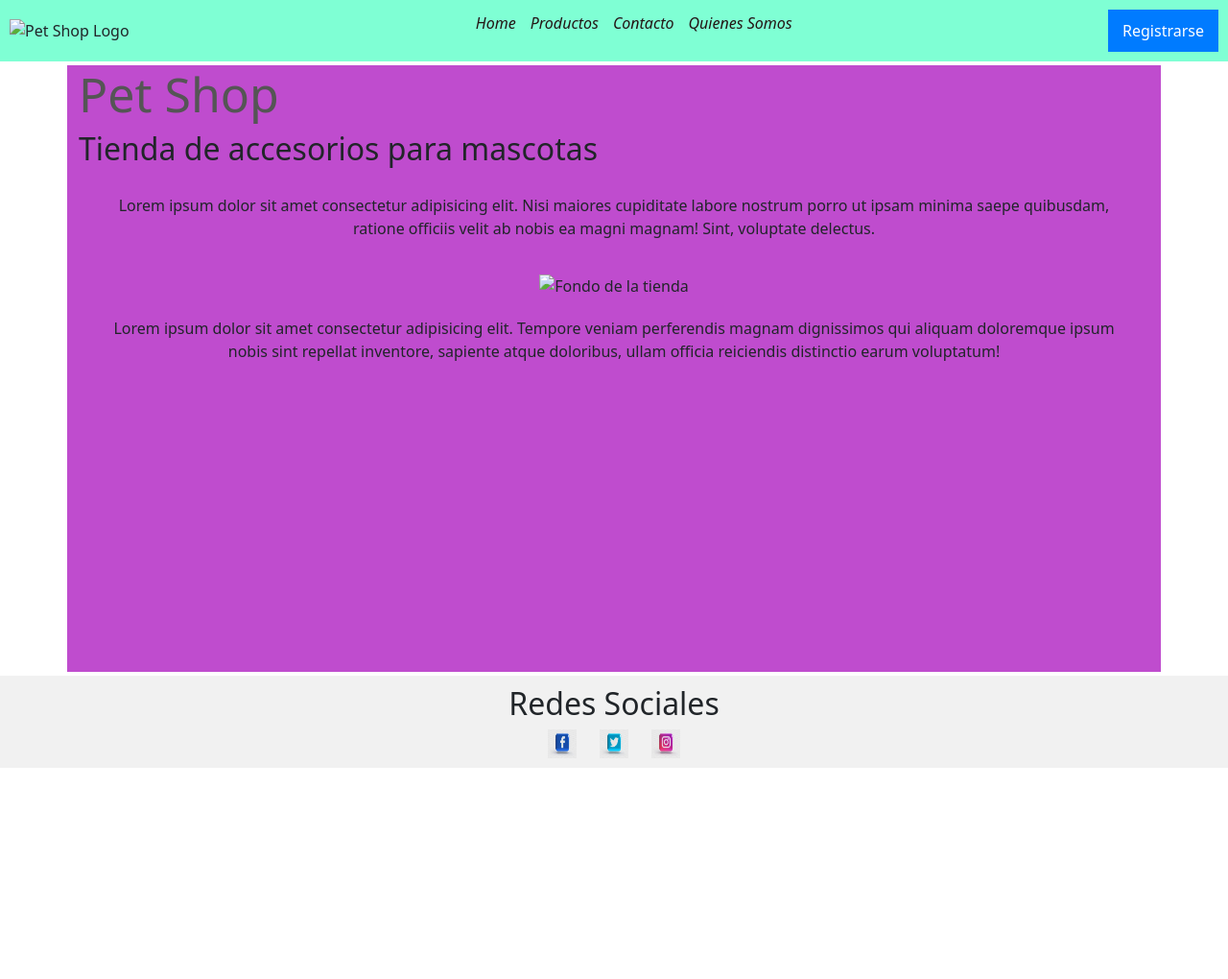
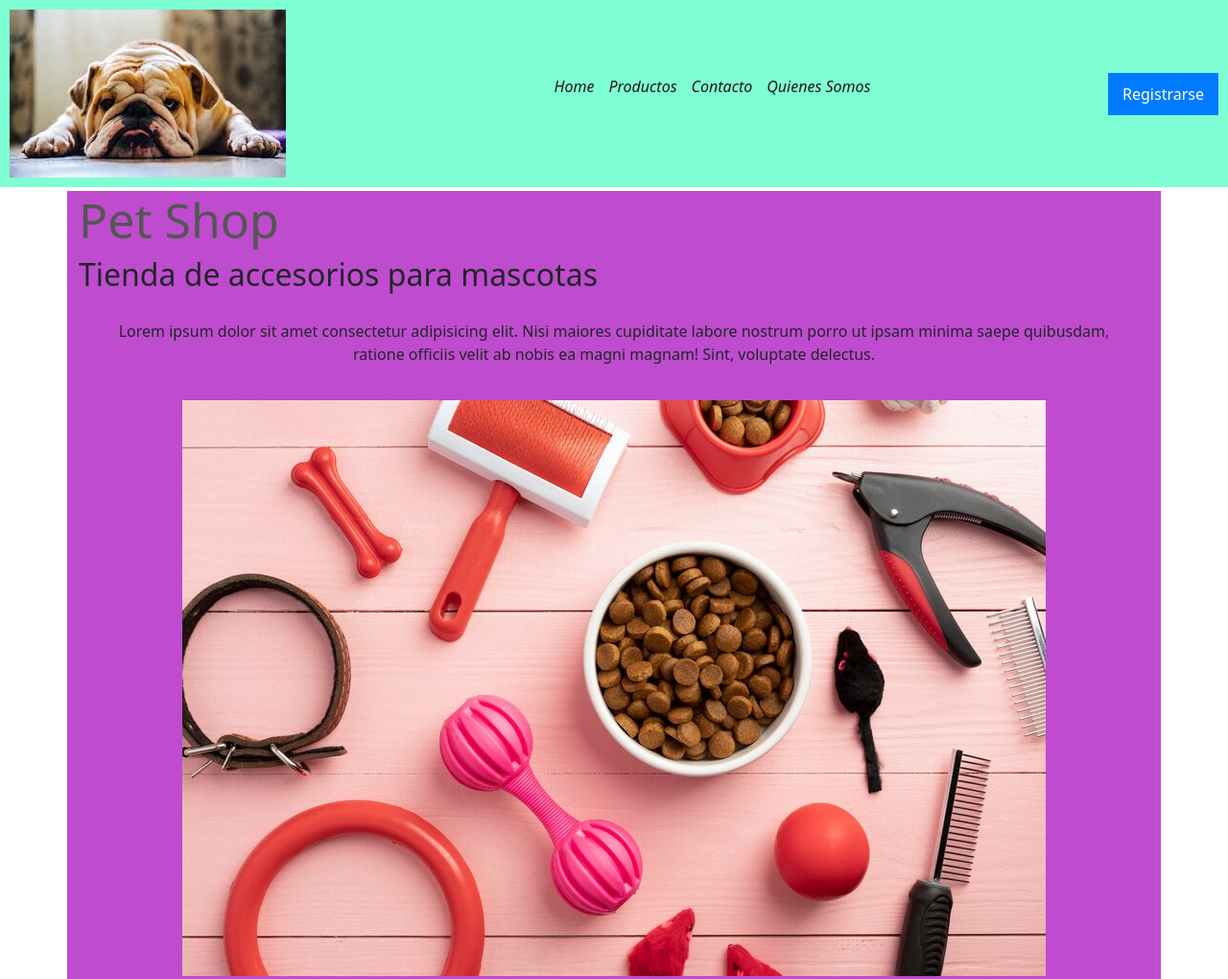
Before and after one commit to Marciocalderon/2da-alejandro-calderon, a plain HTML site: page index.html in a window 1280 px wide. Shown: the top 1020 px of the page at 96% size. Before the commit the page ends 800 px from the top, so only its background shows below. Drawn offline with nearby package versions, Linux system fonts and the light colour scheme; files whose address does not match are found by name.

Commit message:
correccion imagenes index

```diff
--- a/index.html
+++ b/index.html
@@ -11,7 +11,7 @@
     <div class="grid-container">
         <header>
             <nav class="nav">
-                <img class="nav_img" src="../proyecto/assets/logo.jpeg" alt="Pet Shop Logo">
+                <img class="nav_img" src="./assets/logo.jpeg" alt="Pet Shop Logo">
                 <div>
                     <ul class="nav_menu">
                         <li><a href="index.html">Home</a></li>
@@ -20,7 +20,7 @@
                         <li><a href="pages/about_us.html">Quienes Somos</a></li>
                     </ul>
                 </div>
-                <button class="nav_boton"><a href="../proyecto/pages/registrarse.html">Registrarse</a></button>
+                <button class="nav_boton"><a href="./pages/registrarse.html">Registrarse</a></button>
             </nav>
         </header>
         <main class="container my-1">
@@ -30,7 +30,7 @@
                 <div>
                     <p>Lorem ipsum dolor sit amet consectetur adipisicing elit. Nisi maiores cupiditate labore nostrum porro ut ipsam minima saepe quibusdam, ratione officiis velit ab nobis ea magni magnam! Sint, voluptate delectus.</p>
                 </div>
-                <img src="../proyecto/assets/fondo.jpg" alt="Fondo de la tienda">
+                <img src="./assets/fondo.jpg" alt="Fondo de la tienda">
                 <div>
                     <p>Lorem ipsum dolor sit amet consectetur adipisicing elit. Tempore veniam perferendis magnam dignissimos qui aliquam doloremque ipsum nobis sint repellat inventore, sapiente atque doloribus, ullam officia reiciendis distinctio earum voluptatum!</p>
                 </div>
```
